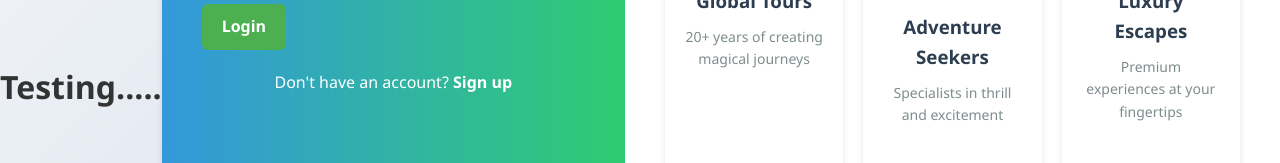
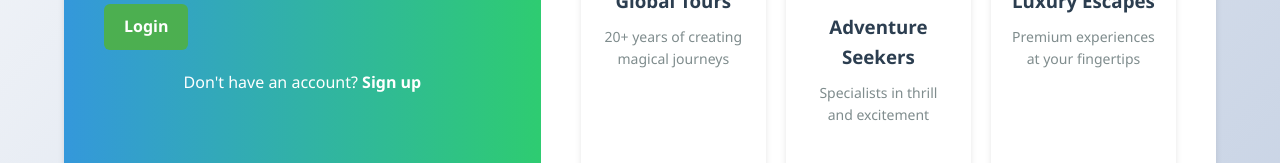
Before and after one commit to Abhaymehta1424/TRAVELWORL_HTML, a plain HTML site: page index.html in a window 1280 px wide. Shown: the part 313-476 px from the top of the page. Drawn offline with Linux system fonts and the light colour scheme.

Commit message:
jenkins updatead

```diff
--- a/index.html
+++ b/index.html
@@ -28,7 +28,6 @@
     </style>
 </head>
 <body class="dashboard">
-    <h1>Testing.....</h1>
     <div class="dashboard-container">
         <div class="auth-forms">
             <!-- Login Form -->
```
